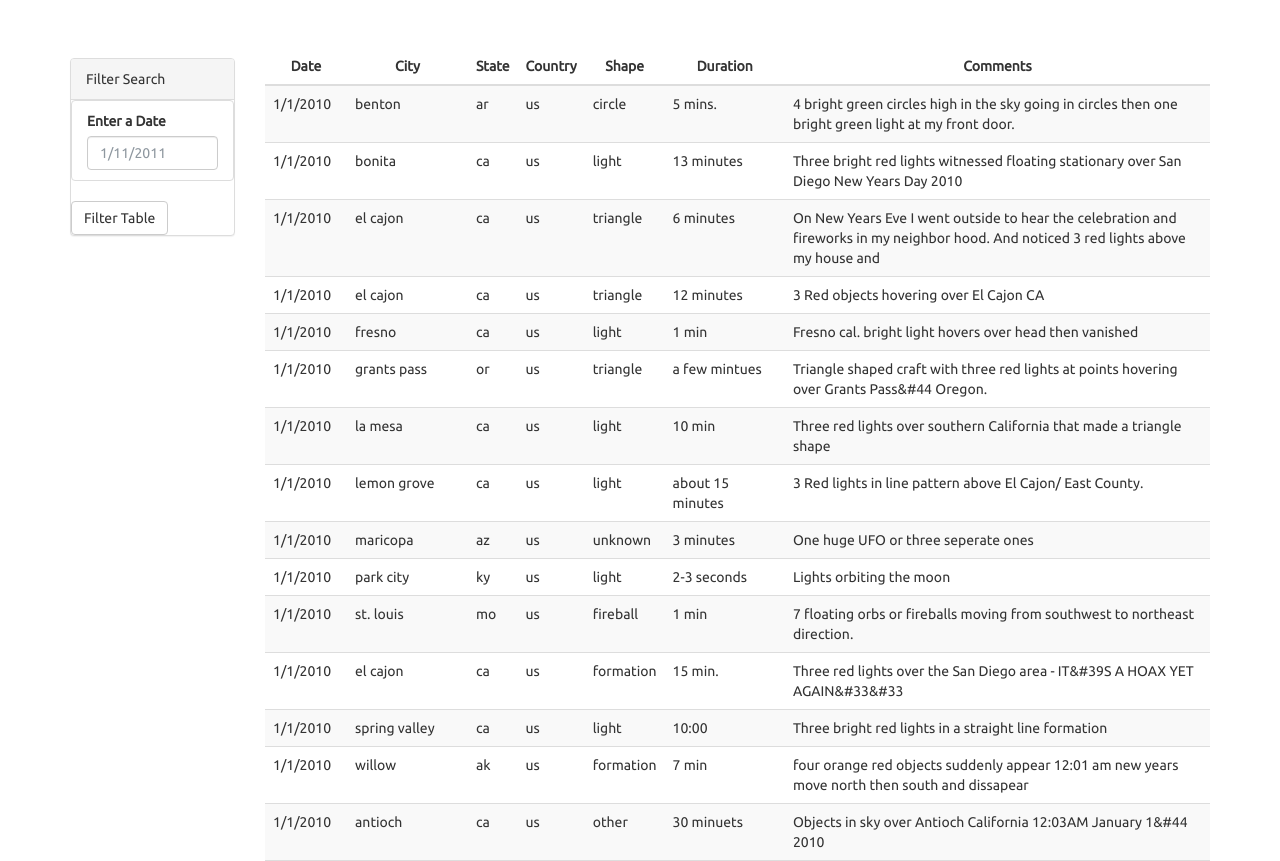
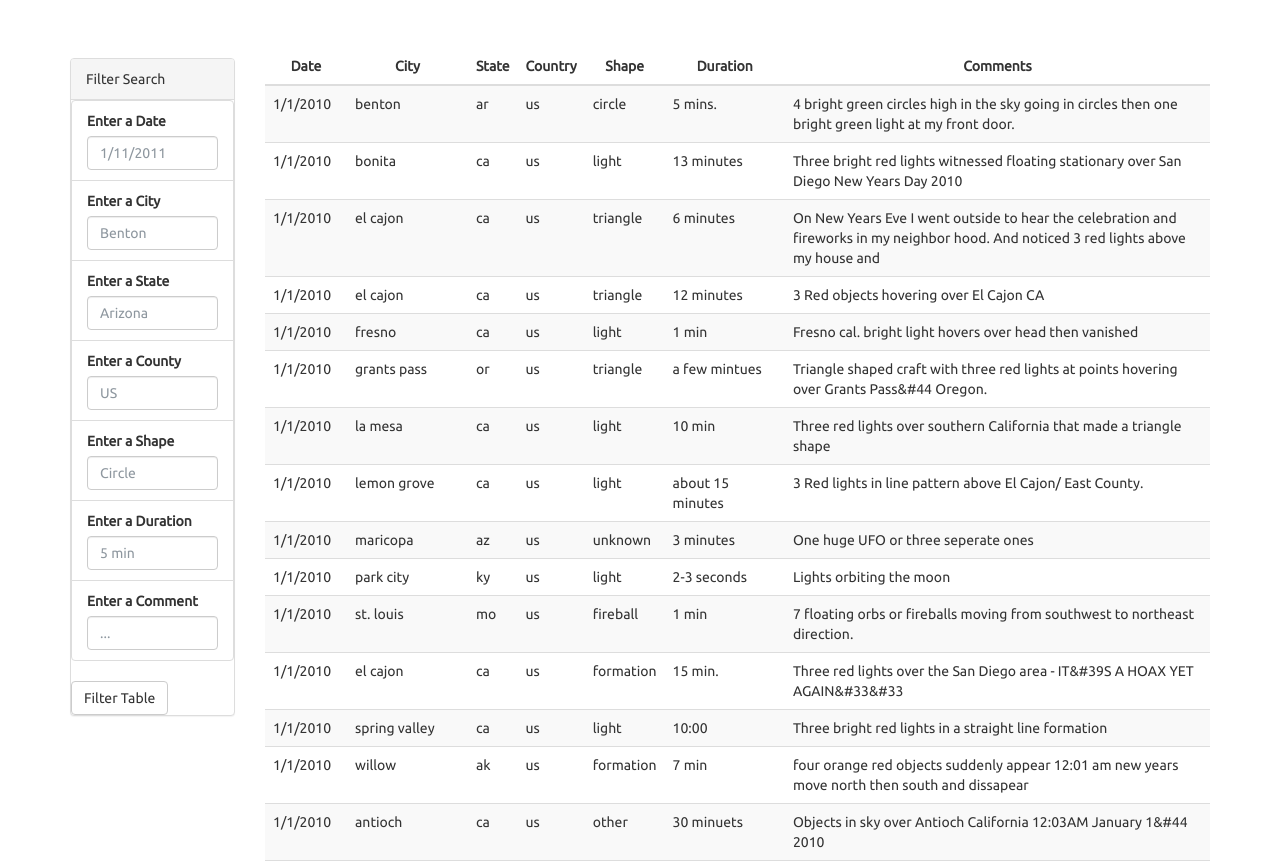
Before and after one commit to ryanzimmerlee/UFO-Sightings-JavaScript-Event-Handling, a plain HTML site: page code/index.html in a window 1280 px wide. Shown: the part 614-1475 px from the top of the page. Drawn offline with nearby package versions, Linux system fonts and the light colour scheme.

Commit message:
Updates to index.html and app.js

```diff
--- a/code/app.js
+++ b/code/app.js
@@ -18,8 +18,14 @@
 function replaceUfoData() {
   // d3.event.preventDefault();
 
-  // Locate datetime entry box and grab user's input value using the .property method
+  // Locate user entry box and grab user's input value using the .property method
   var userInput = d3.select("#datetime").property("value");
+  // var userInput = d3.select("#city").property("value");
+  // var userInput = d3.select("#state").property("value");
+  // var userInput = d3.select("#country").property("value");
+  // var userInput = d3.select("#shape").property("value");
+  // var userInput = d3.select("#duration").property("value");
+  // var userInput = d3.select("#comment").property("value");
 
   // Using the user's inputted value, find the matches in the existing table and store in a variable
   var usersFilteredData = tableData.filter(x => x.datetime === userInput);
@@ -37,7 +43,6 @@
 
 // Test to see if clicking the 'Filter Data' actually does something and made it through my function
 console.log("Testing...testing 1, 2, 3...");
-
 }
 
 // Assign the html button to a variable
@@ -46,8 +51,8 @@
 // Event listener for when user clicks the button after entering a date value to run the above function
 filterDataButton.on("click", replaceUfoData);
 
-document.querySelector(filterDataButton).addEventListener('keypress', function (e) {
-  if (e.key === 'Enter') {
+const pressEnterInput = document.querySelector("#datetime").addEventListener('keypress', function (e) {
+  if (e.keyCode === 13) {
     replaceUfoData;
   }
 });
--- a/code/index.html
+++ b/code/index.html
@@ -39,6 +39,30 @@
                         <label for="date">Enter a Date</label>
                         <input class="form-control" id="datetime" type="text" placeholder="1/11/2011">
                       </li>
+                      <li class="filter list-group-item">
+                        <label for="date">Enter a City</label>
+                        <input class="form-control" id="city" type="text" placeholder="Benton">
+                      </li>
+                      <li class="filter list-group-item">
+                        <label for="date">Enter a State</label>
+                        <input class="form-control" id="state" type="text" placeholder="Arizona">
+                      </li>
+                      <li class="filter list-group-item">
+                        <label for="date">Enter a County</label>
+                        <input class="form-control" id="country" type="text" placeholder="US">
+                      </li>
+                      <li class="filter list-group-item">
+                        <label for="date">Enter a Shape</label>
+                        <input class="form-control" id="shape" type="text" placeholder="Circle">
+                      </li>
+                      <li class="filter list-group-item">
+                        <label for="date">Enter a Duration</label>
+                        <input class="form-control" id="duration" type="text" placeholder="5 min">
+                      </li>
+                      <li class="filter list-group-item">
+                        <label for="date">Enter a Comment</label>
+                        <input class="form-control" id="comment" type="text" placeholder="...">
+                      </li>
                     </ul>
                   </div>
                   <!-- Renamed the type from "submit" to "button" -- was having issues with the page reloading and this fixed it. -->
```
